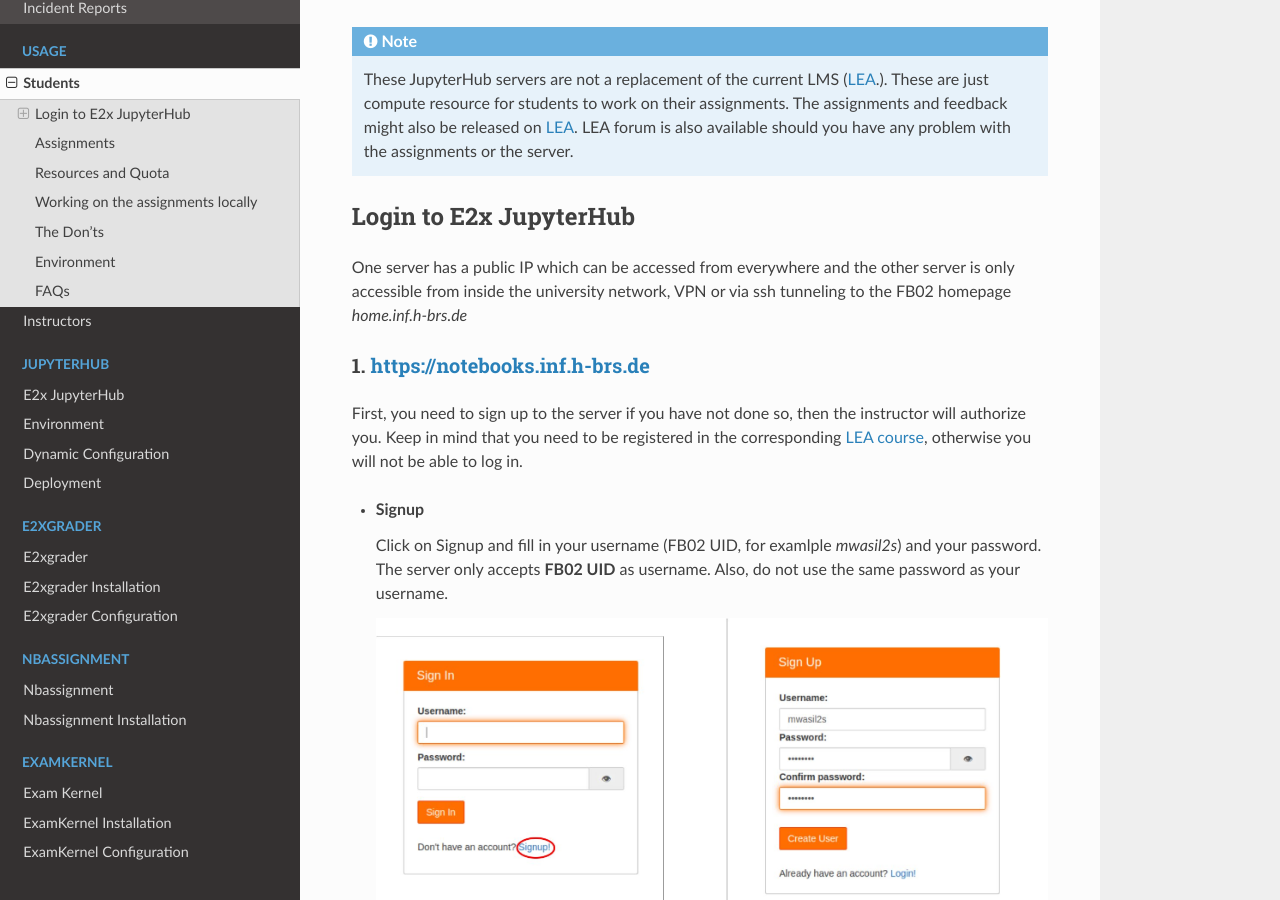
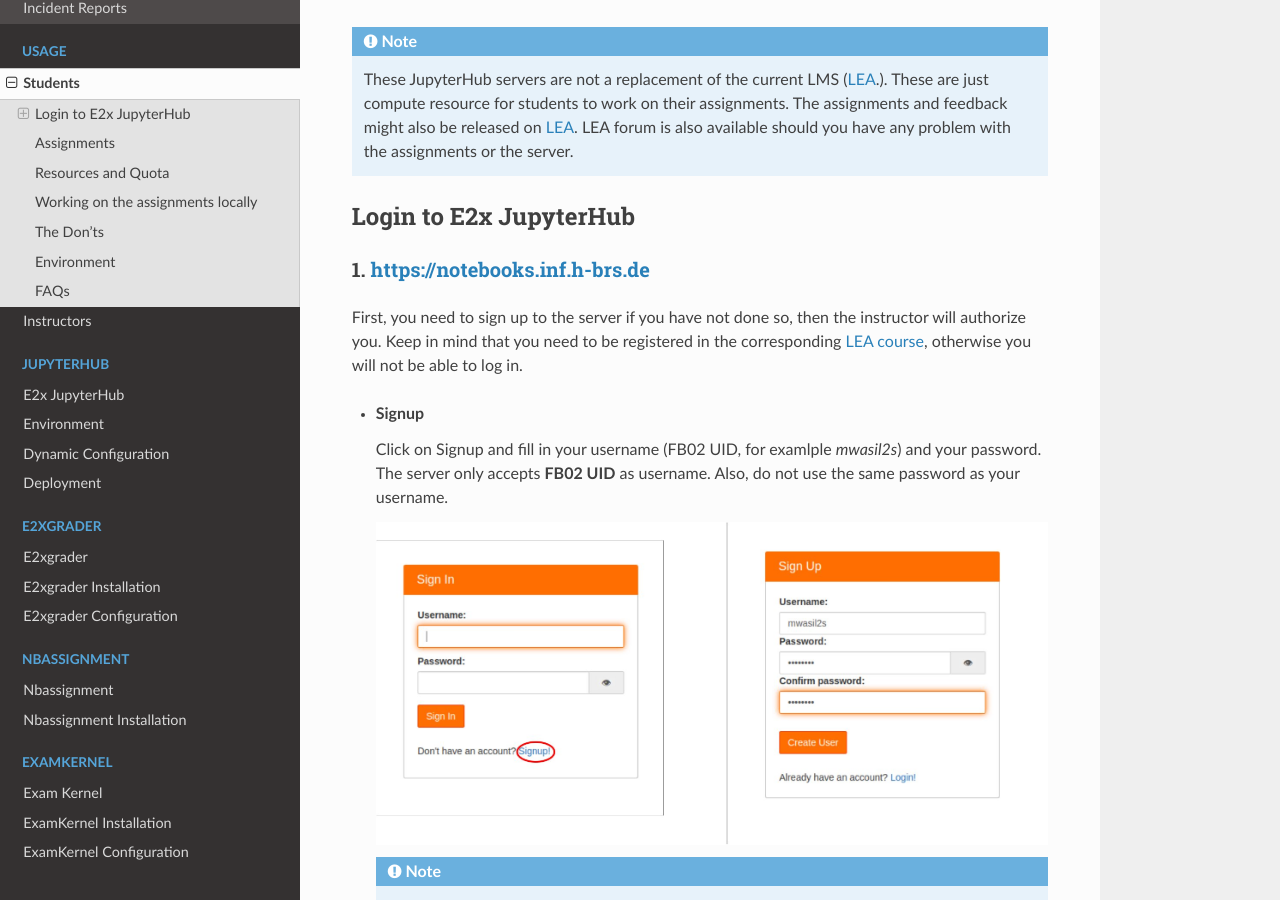
Before and after one commit to DigiKlausur/e2x-docs, a Sphinx documentation site: the page built from docs/source/usage/student.rst, in a window 1280 px wide and 900 px high, scrolled down 517 px. Built offline with Sphinx 7.4.7 and the Read the Docs theme 2.0.0, drawn with Linux system fonts in a browser that asks for light colours.

Commit message:
[usage/student] remove ssh tunnel and vpn as univ server since ws20 has a public ip

```diff
--- a/docs/source/usage/student.rst
+++ b/docs/source/usage/student.rst
@@ -31,10 +31,6 @@
 
 Login to E2x JupyterHub
 =======================
-
-One server has a public IP which can be accessed from everywhere and the other server is only
-accessible from inside the university network, VPN or via ssh tunneling to the FB02 homepage
-`home.inf.h-brs.de`
 
 1. `https://notebooks.inf.h-brs.de <https://notebooks.inf.h-brs.de>`_
 ----------------------------------------------------------------------
```
